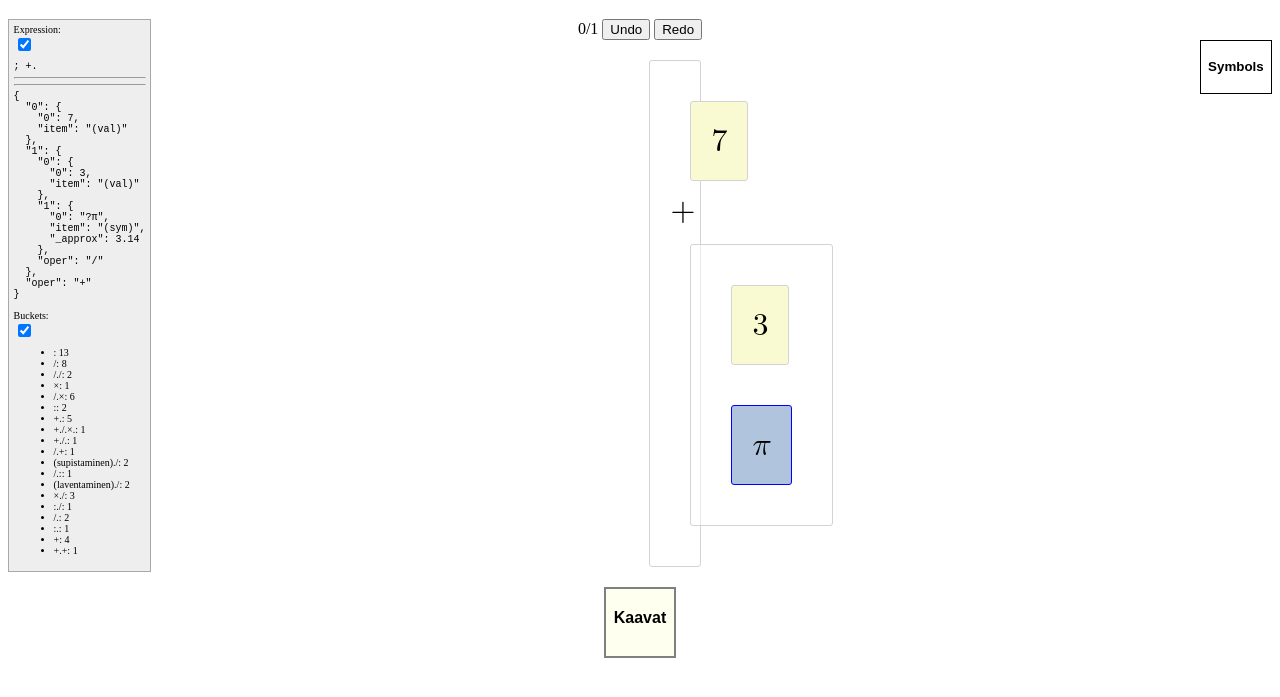
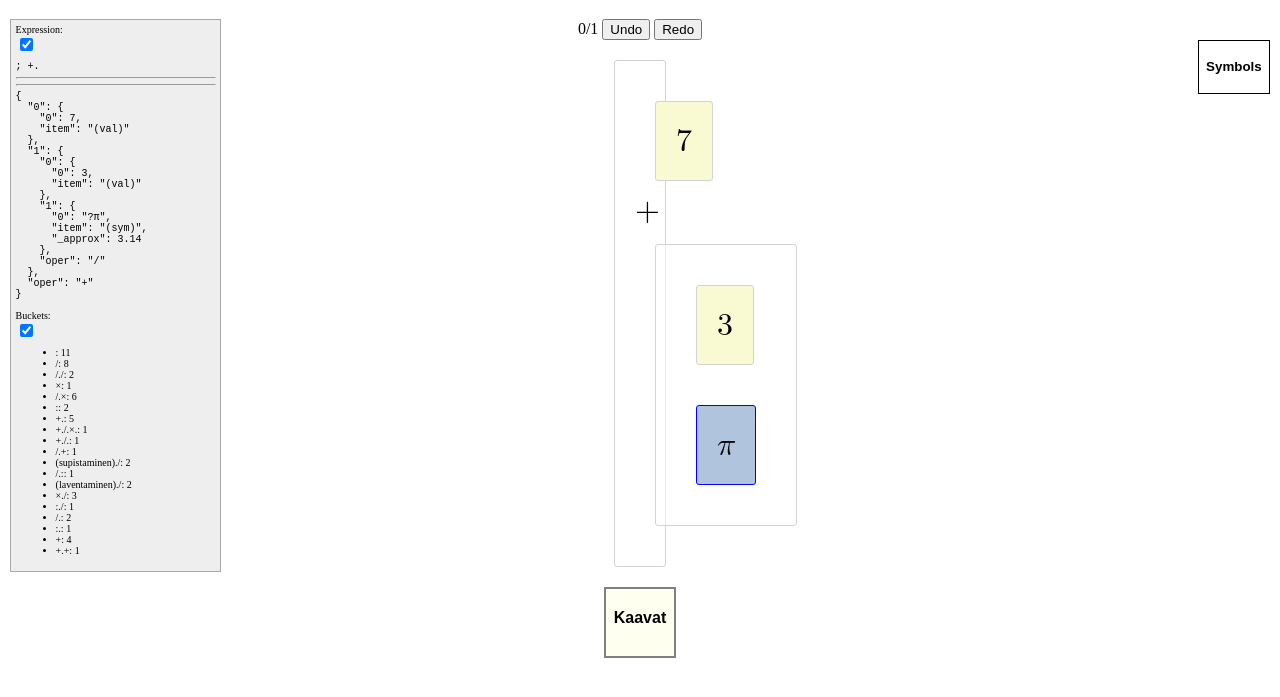
Before and after one commit to akupar/juggler, a website built with webpack: page dist/index.html in a window 1280 px wide. Shown: the part 61-758 px from the top of the page. Built offline with nearby package versions, Linux system fonts and the light colour scheme.

Commit message:
Viilattu css:ää.

```diff
--- a/src/equations/constants.js
+++ b/src/equations/constants.js
@@ -1,5 +1,5 @@
 import store from "./store";
-import { symbol } from "../types";
+//import { symbol } from "../types";
 
 /* store.addEquation({
  *     oper: "->",
@@ -14,18 +14,6 @@ import { symbol } from "../types";
  *         "Show exact value"
  * ); */
 
-
-store.addEquation({
-    oper: "=",
-    0: symbol("π"),
-    1: {
-        item: "(sym)",
-        0: "?π",
-        _approx: 3.14
-    }
-},
-"Show exact value"
-);
 
 
 store.addEquation2({
--- a/src/formatters/index.js
+++ b/src/formatters/index.js
@@ -99,7 +99,7 @@ formatters.addEquation({
     0: {
         item: "(sym)",
         0: "a",
-        _approx: "approx",
+        "?_approx": "approx",
     },
     1: ({ a, approx }) => {
         let self = createBlock(
@@ -113,6 +113,7 @@ formatters.addEquation({
         );
 
         self.classList.add("symbol");
+        self.setAttribute("title", approx || "");
         return self;
     }
 });
@@ -493,21 +494,21 @@ formatters.addEquation({
         1: "b",
         "?_approx": "approx"
     },
-    1: (vars) => {
-        let a = format(vars["a"]),
-            b = format(vars["b"]),
+    1: ({ a, b, approx }) => {
+        let aElem = format(a),
+            bElem = format(b),
             self = createBlock(
                 "mpadded",
-                [ a, $mathml("mo").append("+"), b ],
+                [ aElem, $mathml("mo").append("+"), bElem ],
                 {
                     oper: "+",
-                    0: "#" + a.getAttribute("id"),
-                    1: "#" + b.getAttribute("id"),
-                    _approx: vars["approx"]
+                    0: "#" + aElem.getAttribute("id"),
+                    1: "#" + bElem.getAttribute("id"),
+                    _approx: approx
                 }
             );
 
-
+        self.setAttribute("title", approx || "");
         return self;
     }
 });
@@ -552,21 +553,22 @@ formatters.addEquation({
         1: "b",
         "?_approx": "approx"
     },
-    1: (vars) => {
-        let a = format(vars["a"]),
-            b = format(vars["b"]),
+    1: ({ a, b, approx }) => {
+        let aElem = format(a),
+            bElem = format(b),
             self = createBlock(
                 "mfrac",
-                [ $mathml("mpadded").append(a), $mathml("mpadded").append(b) ],
+                [ $mathml("mpadded").append(aElem), $mathml("mpadded").append(bElem) ],
                 {
                     oper: "/",
-                    0: "#" + a.getAttribute("id"),
-                    1: "#" + b.getAttribute("id"),
-                    _approx: vars["approx"]
+                    0: "#" + aElem.getAttribute("id"),
+                    1: "#" + bElem.getAttribute("id"),
+                    _approx: approx
                 }
             );
 
 
+        self.setAttribute("title", approx || "");
         return self;
     }
 });
--- a/src/ui/block.css
+++ b/src/ui/block.css
@@ -8,6 +8,10 @@
     vertical-align: middle;
     position: relative;
     background-color: rgba(255, 255, 255, 0.5);
+}
+
+.block:hover {
+    background-color: rgba(255, 255, 255, 0.9);
 }
 
 .selected {
--- a/src/ui/debug.css
+++ b/src/ui/debug.css
@@ -2,6 +2,9 @@
     border: solid 1px darkgrey;
     padding: 1ex;
     background-color: #eee;
-    float: left;
+    position: absolute;
+    left: 10px;
     font-size: x-small;
+    width: 200px;
+
 }
```
Also changed, not shown: dist/index.html.
